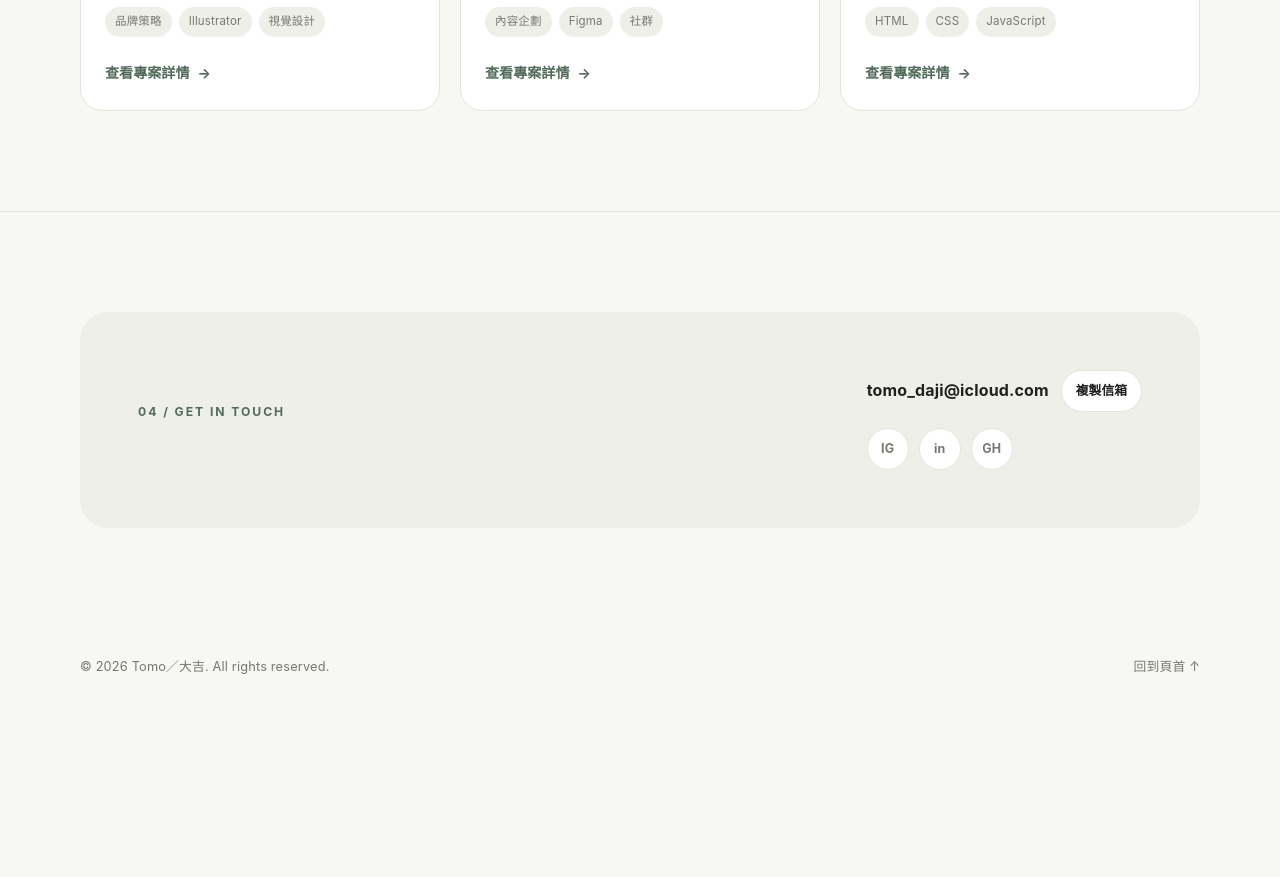
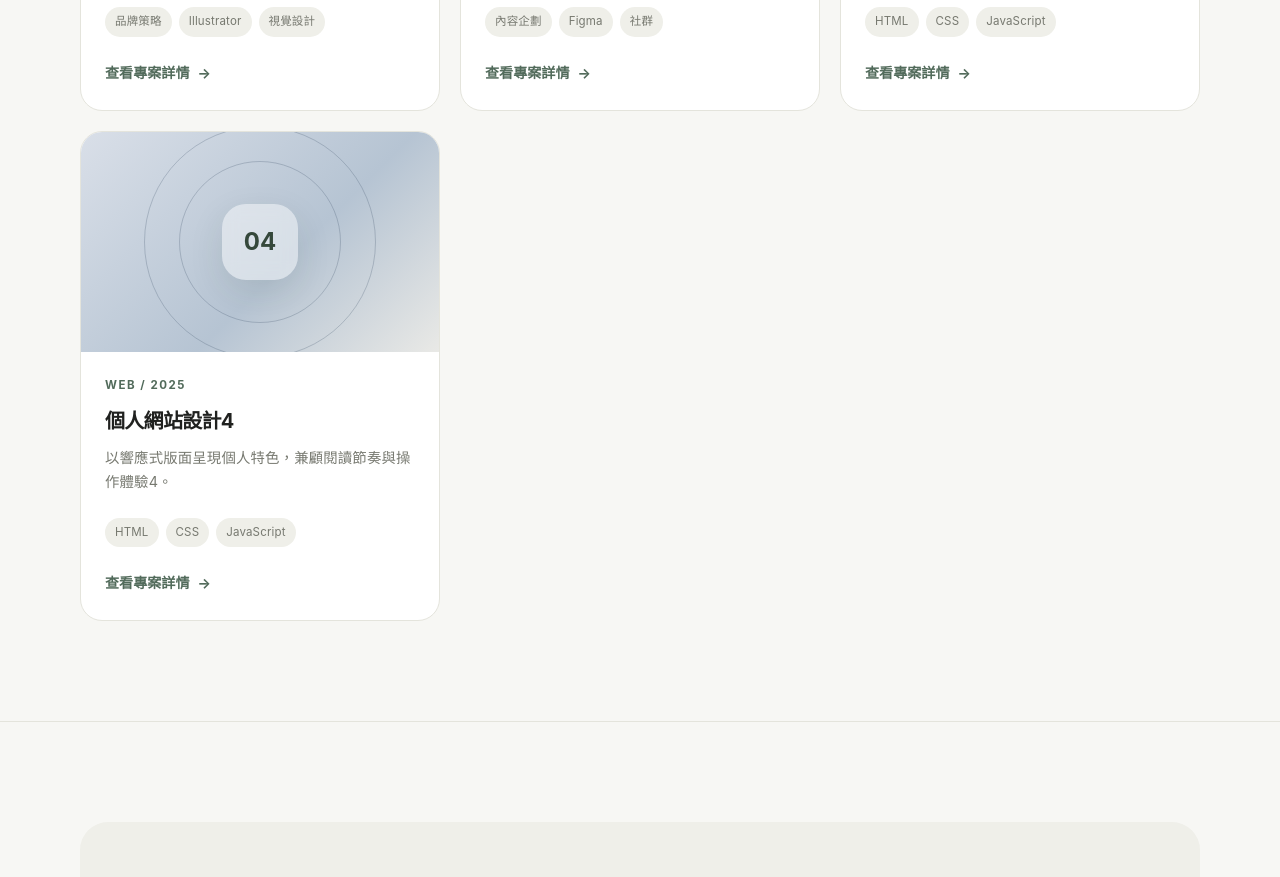
Before and after one commit to tomodaji777/homepage, a plain HTML site: page index.html in a window 1280 px wide. Shown: the part 2440-3317 px from the top of the page. Before the commit the page ends 3146 px from the top, so only its background shows below. Drawn offline with Linux system fonts and the light colour scheme.

Commit message:
Add new project card for personal website design

```diff
--- a/index.html
+++ b/index.html
@@ -279,6 +279,16 @@
               <button class="text-link" data-project="2">查看專案詳情 <span>→</span></button>
             </div>
           </article>
+             </article>
+          <article class="project-card">
+            <div class="project-visual third"><div class="visual-mark">04</div></div>
+            <div class="project-content">
+              <div class="project-type">Web / 2025</div><h3>個人網站設計4</h3>
+              <p>以響應式版面呈現個人特色，兼顧閱讀節奏與操作體驗4。</p>
+              <div class="tags"><span class="tag">HTML</span><span class="tag">CSS</span><span class="tag">JavaScript</span></div>
+              <button class="text-link" data-project="2">查看專案詳情 <span>→</span></button>
+            </div>
+          </article>
         </div>
       </div>
     </section>
```
